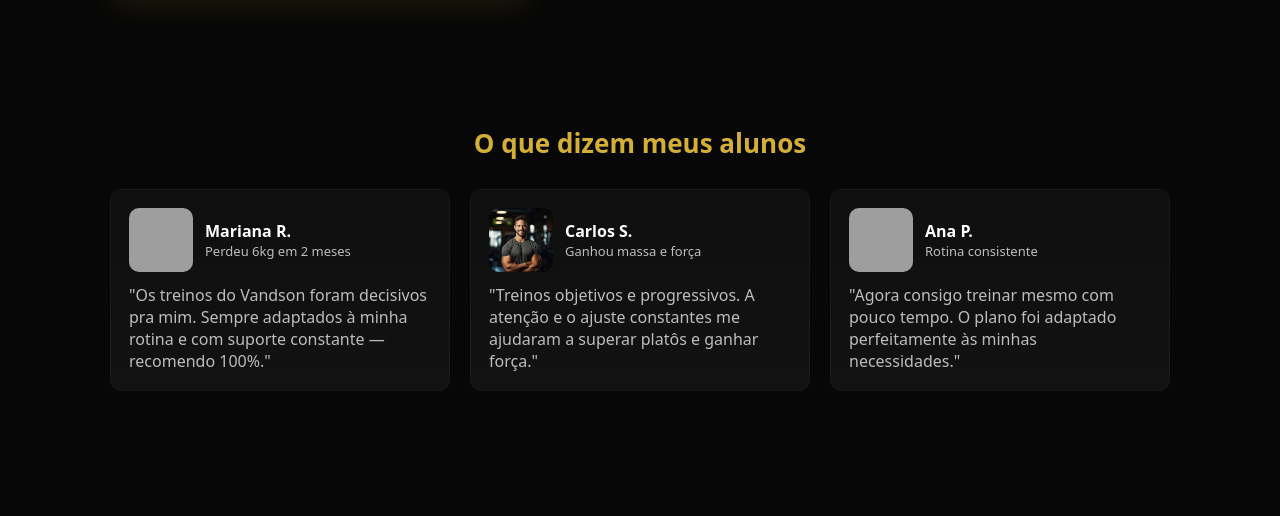
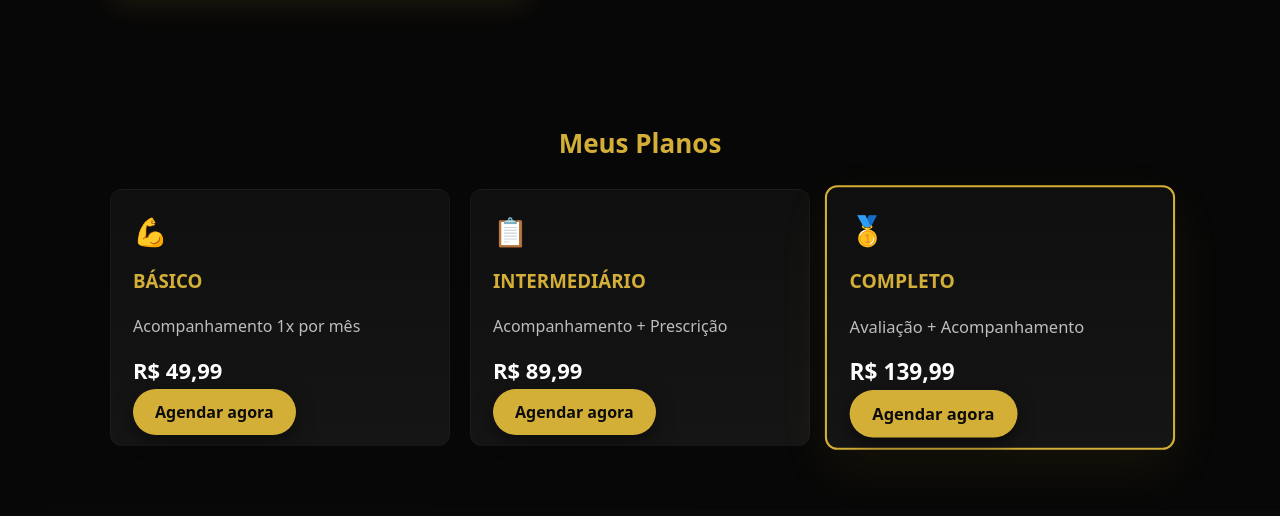
Before and after one commit to wesleyalveshttp/personalvandson, a plain HTML site: page index.html in a window 1280 px wide. Shown: the part 1188-1704 px from the top of the page. Drawn offline with Linux system fonts and the light colour scheme; grey boxes are pictures that could not be loaded.

Commit message:
mudei o import dos comentarios

```diff
--- a/index.html
+++ b/index.html
@@ -134,44 +134,6 @@
       </div>
     </section>
 
-    <!-- Testimonials -->
-    <section id="testimonials">
-      <h2 class="section-title">O que dizem meus alunos</h2>
-      <div class="testimonials">
-        <div class="testi">
-          <div class="meta">
-            <div class="foto"><img src="https://images.unsplash.com/photo-1544005313-94ddf0286df2?q=80&w=600&auto=format&fit=crop&ixlib=rb-4.0.3&s=placeholder" alt="Aluno 1" style="width:100%;height:100%;object-fit:cover"></div>
-            <div>
-              <strong>Mariana R.</strong>
-              <div style="color:var(--muted);font-size:13px">Perdeu 6kg em 2 meses</div>
-            </div>
-          </div>
-          <p>"Os treinos do Vandson foram decisivos pra mim. Sempre adaptados à minha rotina e com suporte constante — recomendo 100%."</p>
-        </div>
-
-        <div class="testi">
-          <div class="meta">
-            <div class="foto"><img src="./carlos.jfif" alt="Aluno 2" style="width:100%;height:100%;object-fit:cover"></div>
-            <div>
-              <strong>Carlos S.</strong>
-              <div style="color:var(--muted);font-size:13px">Ganhou massa e força</div>
-            </div>
-          </div>
-          <p>"Treinos objetivos e progressivos. A atenção e o ajuste constantes me ajudaram a superar platôs e ganhar força."</p>
-        </div>
-
-        <div class="testi">
-          <div class="meta">
-            <div class="foto"><img src="https://images.unsplash.com/photo-1549576490-b0b4831ef60a?q=80&w=600&auto=format&fit=crop&ixlib=rb-4.0.3&s=placeholder" alt="Aluno 3" style="width:100%;height:100%;object-fit:cover"></div>
-            <div>
-              <strong>Ana P.</strong>
-              <div style="color:var(--muted);font-size:13px">Rotina consistente</div>
-            </div>
-          </div>
-          <p>"Agora consigo treinar mesmo com pouco tempo. O plano foi adaptado perfeitamente às minhas necessidades."</p>
-        </div>
-      </div>
-    </section>
 
     <!-- Plans -->
     <section id="plans">
```
